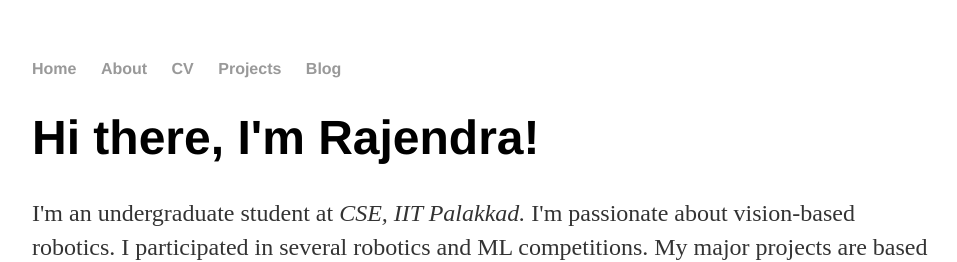
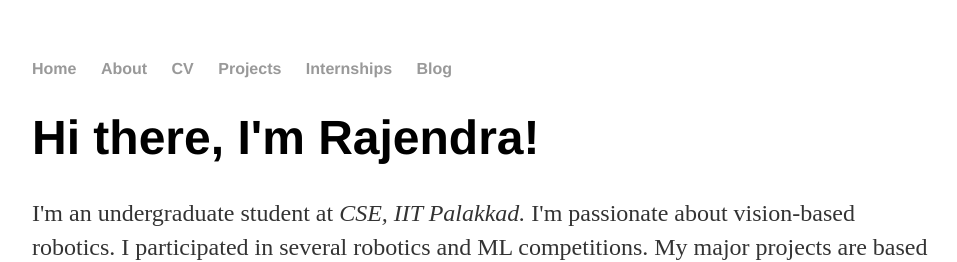
Before and after one commit to iamrajee/iamrajee.github.io, a Jekyll site: the page built from index.html, in a window 1280 px wide. Shown: the top 262 px of the page, without its empty margins (160-1117 px from the left). Built offline with Jekyll 4.4.1, drawn with Linux system fonts in a browser that asks for light colours.

Commit message:
Update default.html

```diff
--- a/_layouts/default.html
+++ b/_layouts/default.html
@@ -12,6 +12,7 @@
 		        	<li><a href="/about">About</a></li>
 	        		<li><a href="/cv">CV</a></li>
 				<li><a href="/projects">Projects</a></li>
+				<li><a href="/internships">Internships</a></li>
 	        		<li><a href="/blog">Blog</a></li>
 	    		</ul>
 			</nav>
```
